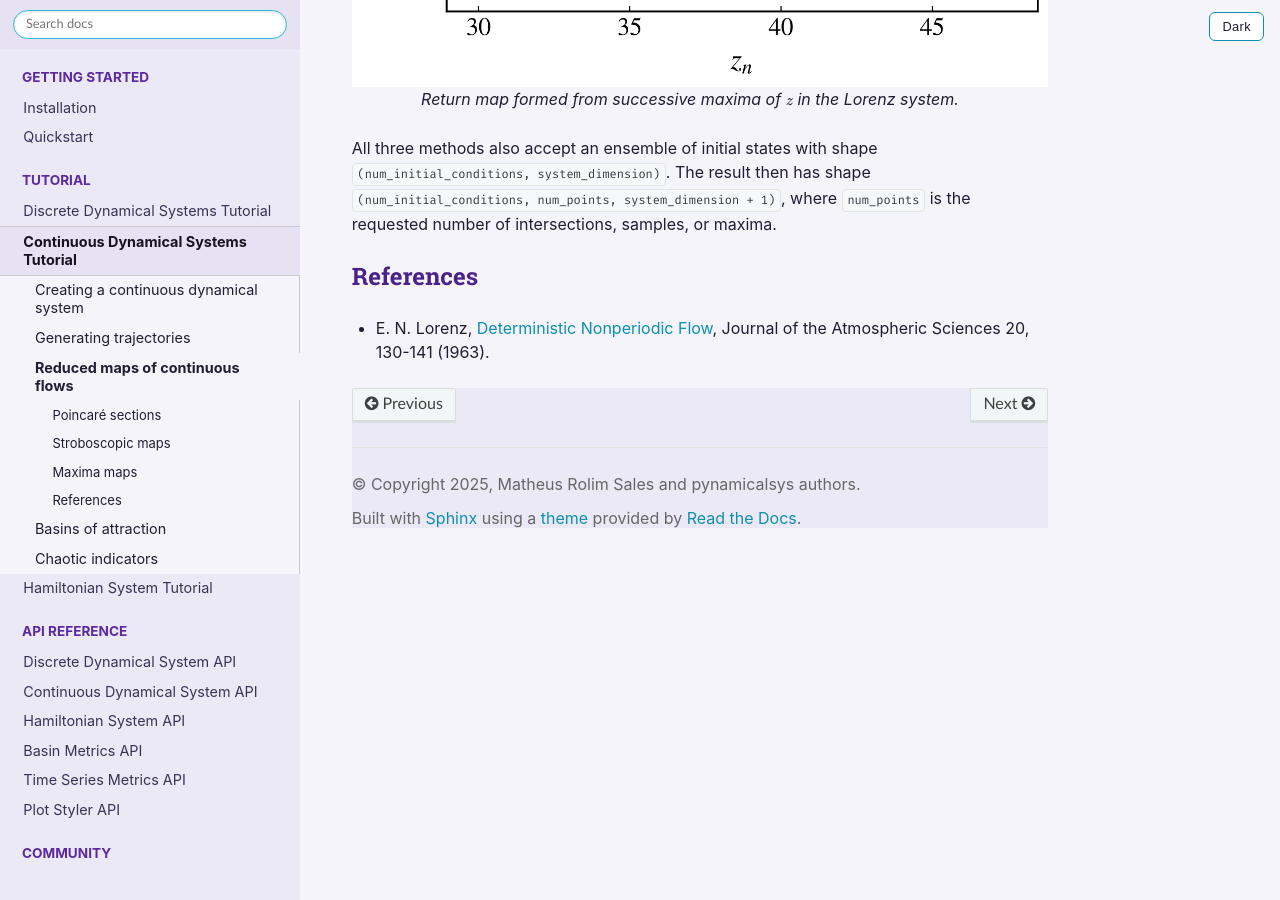
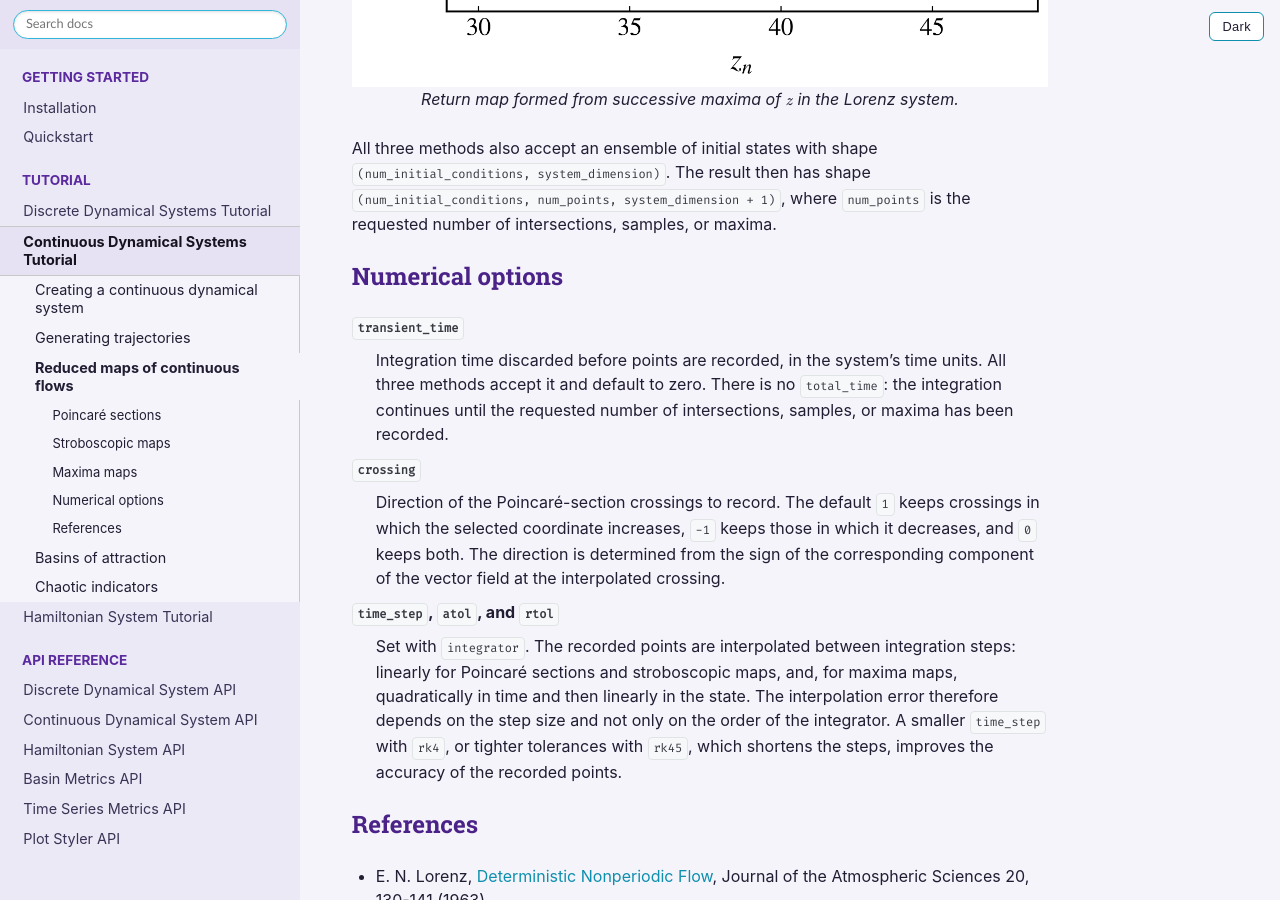
Before and after one commit to mrolims/pynamicalsys, a Sphinx documentation site: the page built from docs/source/cds_reduced_maps.rst, in a window 1280 px wide and 900 px high, scrolled down 4944 px. Built offline with Sphinx 7.4.7 and the Read the Docs theme 3.1.0, drawn with Linux system fonts in a browser that asks for light colours; the version number could not be read and is left out.

Commit message:
docs: add numerical options to the continuous reduced maps page

```diff
--- a/docs/source/cds_reduced_maps.rst
+++ b/docs/source/cds_reduced_maps.rst
@@ -153,6 +153,18 @@ Use 20,001 maxima to form 20,000 successive pairs :math:`(z_n,z_{n+1})`:
 
 All three methods also accept an ensemble of initial states with shape ``(num_initial_conditions, system_dimension)``. The result then has shape ``(num_initial_conditions, num_points, system_dimension + 1)``, where ``num_points`` is the requested number of intersections, samples, or maxima.
 
+Numerical options
+~~~~~~~~~~~~~~~~~
+
+``transient_time``
+    Integration time discarded before points are recorded, in the system's time units. All three methods accept it and default to zero. There is no ``total_time``: the integration continues until the requested number of intersections, samples, or maxima has been recorded.
+
+``crossing``
+    Direction of the Poincaré-section crossings to record. The default ``1`` keeps crossings in which the selected coordinate increases, ``-1`` keeps those in which it decreases, and ``0`` keeps both. The direction is determined from the sign of the corresponding component of the vector field at the interpolated crossing.
+
+``time_step``, ``atol``, and ``rtol``
+    Set with ``integrator``. The recorded points are interpolated between integration steps: linearly for Poincaré sections and stroboscopic maps, and, for maxima maps, quadratically in time and then linearly in the state. The interpolation error therefore depends on the step size and not only on the order of the integrator. A smaller ``time_step`` with ``rk4``, or tighter tolerances with ``rk45``, which shortens the steps, improves the accuracy of the recorded points.
+
 References
 ~~~~~~~~~~
 
```
